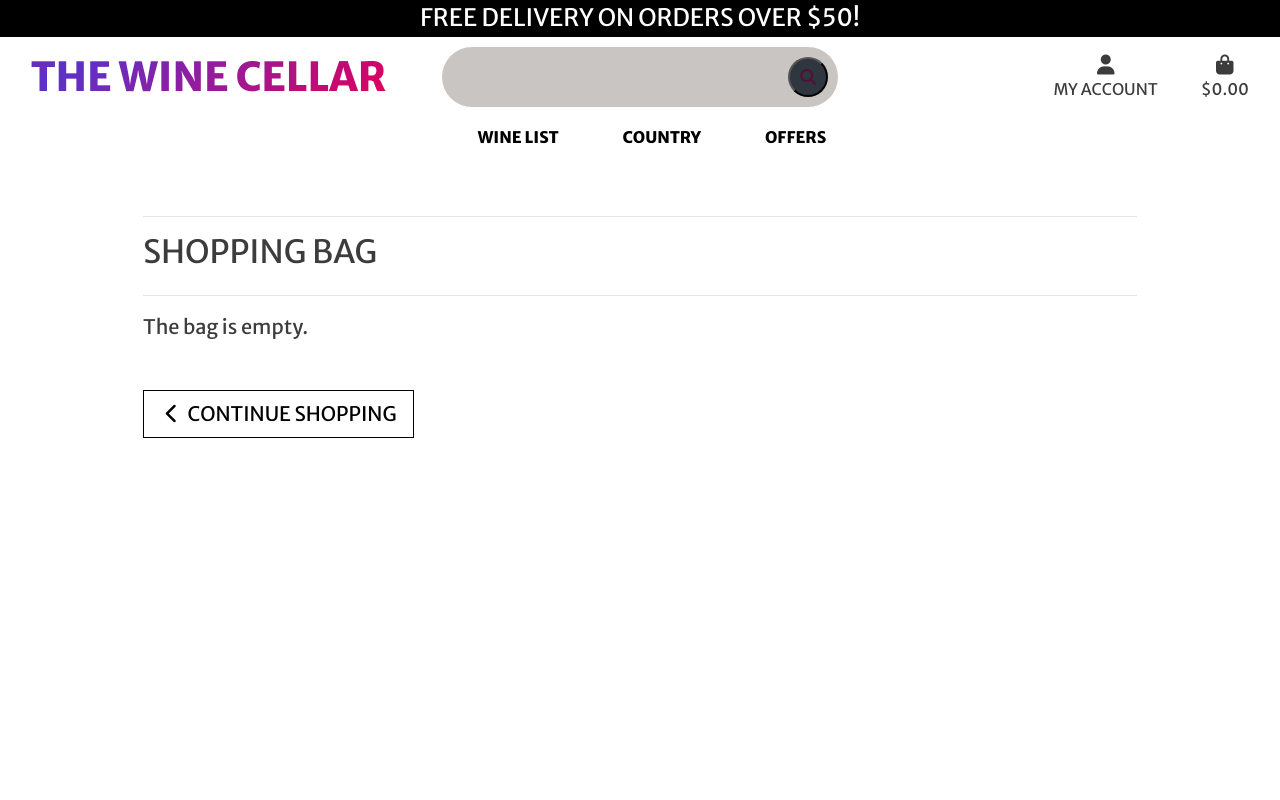
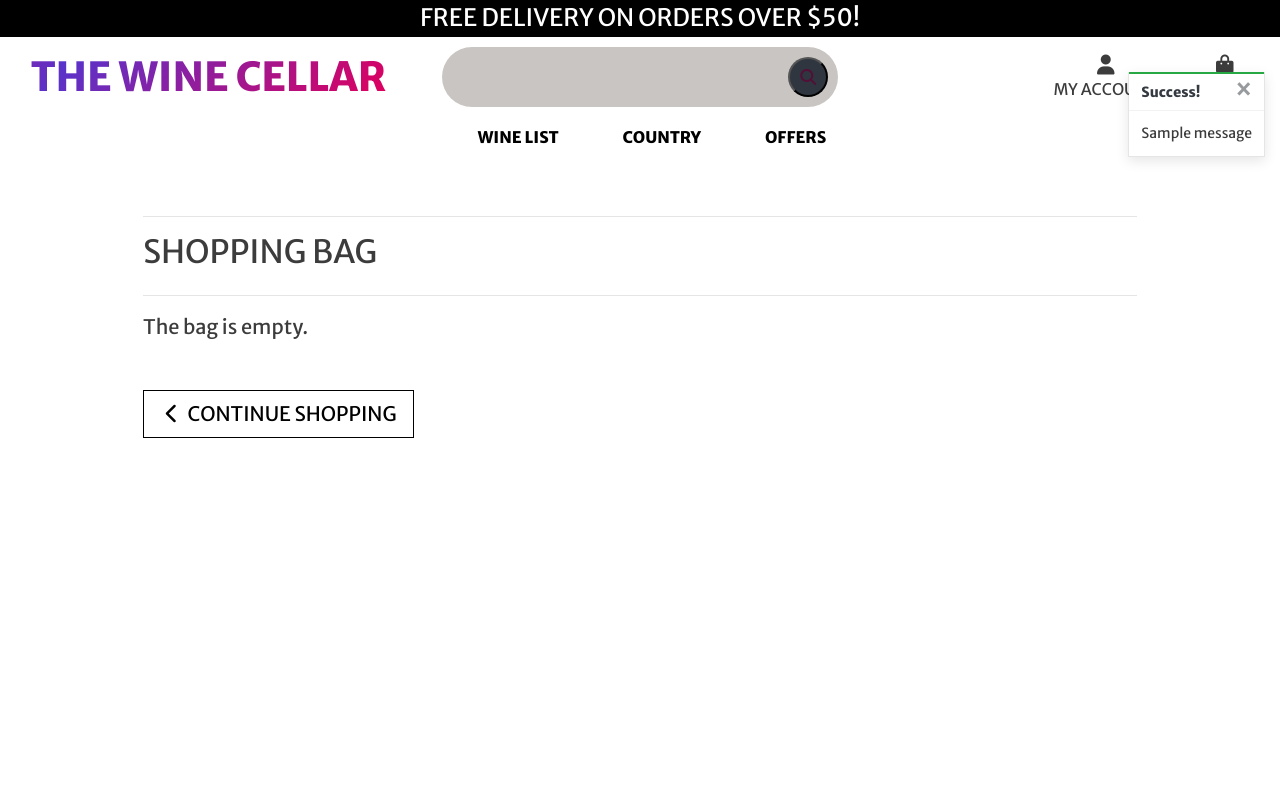
Before and after one commit to SabeloCodes/the_wine_cellar, a Django app: page /bag/ in a window 1280 px wide. Run offline with Django 3.2, Linux system fonts and the light colour scheme; tables that the repository leaves empty hold one stand-in row (values such as "Sample post"); one stand-in notice (Sample message) is shown; parts of the project's set-up code (start-up, migrations or seed data) failed here and were passed over; some libraries are stand-ins or nearby versions.

Commit message:
Added toasts

```diff
--- a/bag/views.py
+++ b/bag/views.py
@@ -1,4 +1,7 @@
 from django.shortcuts import render, redirect, reverse, HttpResponse
+from django.contrib import messages
+
+from products.models import Product
 
 # Create your views here.
 
@@ -10,6 +13,7 @@ def view_bag(request):
 def add_to_bag(request, item_id):
     """ Add a quantity of the specified product to the shopping bag """
 
+    product = Product.objects.get(pk=item_id)
     quantity = int(request.POST.get('quantity'))
     redirect_url = request.POST.get('redirect_url')
     bag = request.session.get('bag', {})
@@ -18,6 +22,7 @@ def add_to_bag(request, item_id):
         bag[item_id] += quantity
     else:
         bag[item_id] = quantity
+        messages.success(request, f'Added {product.title} to your bag')
 
     request.session['bag'] = bag
     return redirect(redirect_url)
--- a/static/css/base.css
+++ b/static/css/base.css
@@ -193,6 +193,24 @@ a.category-badge > span.badge:hover {
 }
 
 
+/* ------------------------------- TOASTS MESSAGES */
+
+.message-container {
+    position: fixed;
+    top: 72px;
+    right: 15px;
+    z-index: 99999999999;
+}
+
+.custom-toast {
+    overflow: visible;
+}
+
+.toast-capper {
+    height: 2px;
+}
+
+
 /* -------------------------------- MEDIA QUERIES */
 
 /* Slightly larger container on xl screens */
--- a/templates/base.html
+++ b/templates/base.html
@@ -120,7 +120,21 @@
     </header>
 
     {% if messages %}
-        <div class="message-container"></div>
+        <div class="message-container">
+            {% for message in messages %}
+                {% with message.level as level %}
+                    {% if level == 40 %}
+                        {% include 'includes/toasts/toast_error.html' %}
+                    {% elif level == 30 %}
+                        {% include 'includes/toasts/toast_warning.html' %}
+                    {% elif level == 25 %}
+                        {% include 'includes/toasts/toast_success.html' %}
+                    {% else %}
+                        {% include 'includes/toasts/toast_info.html' %}
+                    {% endif %}
+                {% endwith %}
+            {% endfor %}
+        </div>
     {% endif %}
 
     {% block page_header %}
@@ -130,6 +144,9 @@
     {% endblock %}
 
     {% block postloadjs %}
+    <script type="text/javascript">
+        $('.toast').toast('show');
+    </script>
     {% endblock %}
 
 
--- /dev/null
+++ b/templates/includes/toasts/toast_success.html
@@ -0,0 +1,13 @@
+<div class="toast custom-toast rounded-0 border-top-0" data-autohide="false">
+    <div class="arrow-up arrow-success"></div>
+    <div class="w-100 toast-capper bg-success"></div>
+    <div class="toast-header bg-white text-dark">
+        <strong class="mr-auto">Success!</strong>
+        <button type="button" class="ml-2 mb-1 close text-dark" data-dismiss="toast" aria-label="Close">
+            <span aria-hidden="true">&times;</span>
+        </button>
+    </div>
+    <div class="toast-body bg-white">
+        {{ message }}
+    </div>
+</div>
--- a/the_wine_cellar/settings.py
+++ b/the_wine_cellar/settings.py
@@ -80,6 +80,8 @@ TEMPLATES = [
     },
 ]
 
+MESSAGE_STORAGE = 'django.contrib.messages.storage.session.SessionStorage'
+
 AUTHENTICATION_BACKENDS = [
     # Needed to login by username in Django admin, regardless of `allauth`
     'django.contrib.auth.backends.ModelBackend',
```
Also changed, not shown: templates/includes/toasts/toast_error.html (added, +13 -0 lines), templates/includes/toasts/toast_info.html (added, +13 -0 lines), templates/includes/toasts/toast_warning.html (added, +13 -0 lines).
